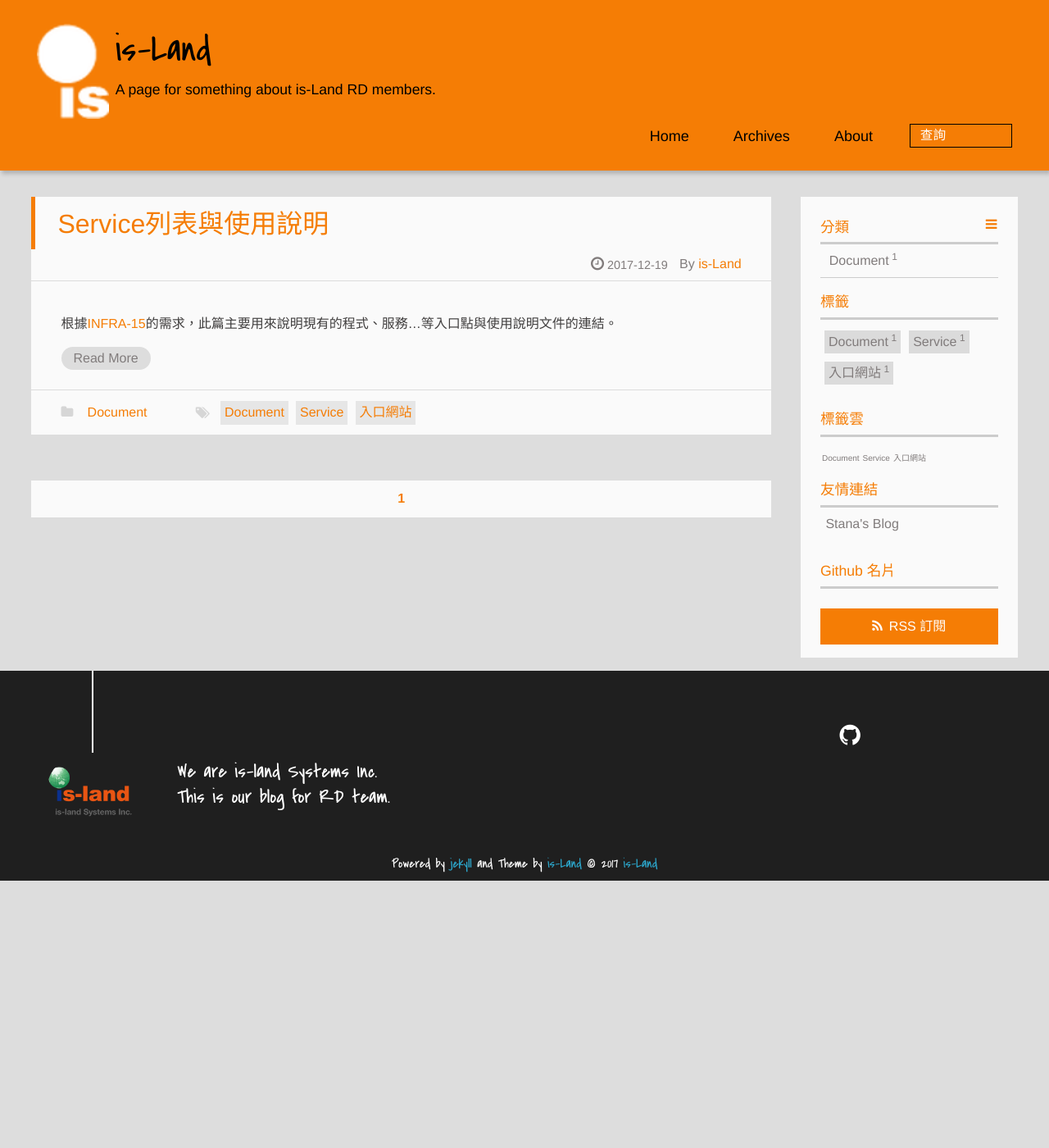
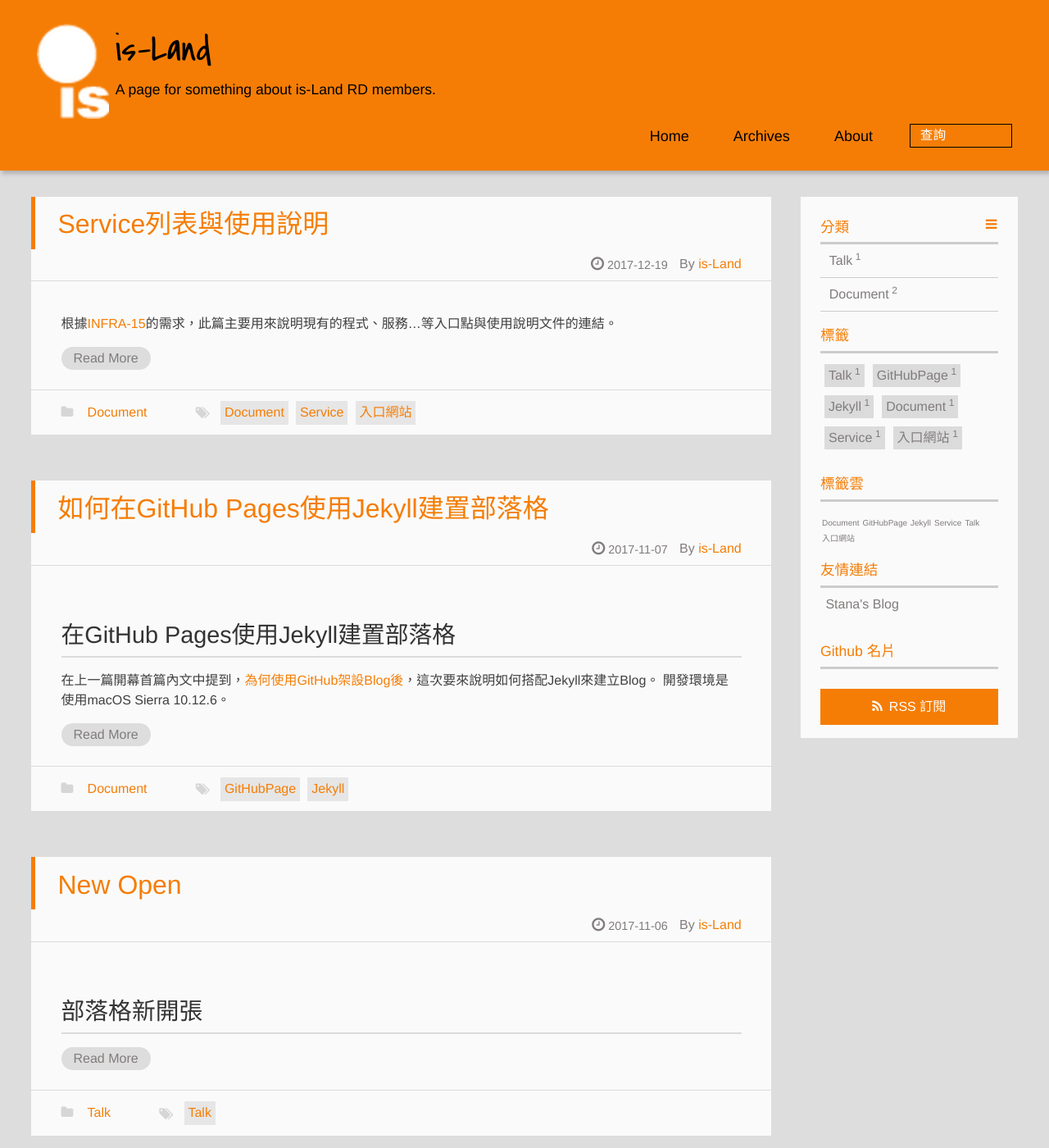
Before and after one commit to is-land/is-land.github.io, a Jekyll site: the page built from index.html, in a window 1280 px wide and 1400 px high. Shown: the whole window at 82% size. Built offline with Jekyll 4.4.1, drawn with Linux system fonts in a browser that asks for light colours; a script that is not in the unit is left out; the list of posts is cut into pages by our own code; some of the changed lines change nothing that is shown.

Commit message:
Adding two posts

````diff
--- a/_includes/_partial/post/header.html
+++ b/_includes/_partial/post/header.html
@@ -9,6 +9,7 @@
 		<a href="https://plus.google.com/{{ site.author.google_plus }}?rel=author" title="{{ site.author.name }}" target="_blank" itemprop="author">{{ site.author.name }}</a>
 		{% else %}
 		<a href="{{ site.baseurl }}/about" title="{{ site.author.name }}" target="_blank" itemprop="author">{{ site.author.name }}</a>
+        <!--<a href="{{ site.baseurl }}/about" title="{{ site.page.author }}" target="_blank" itemprop="author">{{ site.page.author }}</a>-->
 		{% endif %}
   <p class="article-time">
     <time datetime="{{ item.date }}" itemprop="datePublished"> {{ lang.datepublished }} {{ item.date | date: "%F" }}</time>
--- /dev/null
+++ b/_posts/2017-11-06-new-open.md
@@ -0,0 +1,33 @@
+---
+layout:     post
+title:      "New Open"
+subtitle:   "The first post of the blog."
+author:     "Yung-An"
+tags:
+- Talk
+categories: Talk
+description: 閒聊
+---
+
+# 部落格新開張
+
+從事軟體~~_攻城獅_~~工程師以來，累積了超多的技術債，為了督促自己~~_每天還債_~~研究技術，順便紀錄哪些東西已經看過，故選擇blog的方式來提醒自己。
+
+但是，就是這個但是，身為一個每天與 [`Git`][gitwiki_eng]、[`Markdown`][markdownwiki_eng] 離不開的工程師，寫部落格如果能結合這兩個東西就太好了。
+
+技術與平台的日新月異幫我解決了這個困擾。由[GitHub](https://github.com/)推出的[GitHub Pages](https://help.github.com/articles/using-jekyll-as-a-static-site-generator-with-github-pages/)支援[Jekyll](https://github.com/jekyll/jekyll)，使用這兩個搭配組合來撰寫blog，還可以自己排版真的是一舉數得！
+
+那為什麼不用現成的blog平台來撰寫呢？除了上述的需要支援Git與Markdown以外，還有下述幾個考量的點：
+1. 廣告很煩人
+2. 能客製化的範圍有限
+3. 某些國家的人要翻牆才能看到
+4. ~~可以讓github綠點增加~~
+
+可能有人會說免費平台，給播廣告是天經地義的，這見仁見智啦。
+客製化的話可以整個blog都是滿滿的大平台，只要有辦法使用現有的前端套件JS、Bootstrap等等，非常自由！
+再來就是GitHub被封的機率，相對某些專門放置部落格的平台低很多，可以讓比較多的人找到資訊！
+
+下一篇會來介紹如何在GitHub Pages上，搭配Jekyll進行blog配置，敬請期待！
+
+[gitwiki_eng]: https://en.wikipedia.org/wiki/Git       "Git on wiki"
+[markdownwiki_eng]: https://en.wikipedia.org/wiki/Markdown  "Markdown on wiki"
--- /dev/null
+++ b/_posts/2017-11-07-githubpage-with-jekyll.md
@@ -0,0 +1,169 @@
+---
+layout:     post
+title:      "如何在GitHub Pages使用Jekyll建置部落格"
+subtitle:   "Using Jekyll as a static site generator with GitHub Pages."
+author:     "Yung-An"
+tags:
+- GitHubPage
+- Jekyll
+categories: Document
+description: Jekyll使用教學
+---
+
+<h1>在GitHub Pages使用Jekyll建置部落格</h1>
+在上一篇開幕首篇內文中提到，[為何使用GitHub架設Blog後][newopen]，這次要來說明如何搭配Jekyll來建立Blog。
+開發環境是使用macOS Sierra 10.12.6。
+
+---
+<h3 id="why_jekyll">為何是Jekyll?</h3>
+由於GitHub Page只能放置靜態網站，GitHub Page也支援Jekyll，說明文件也非常豐富，所以就選它啦！完整的介紹請看這裡：[Using Jekyll as a static site generator with GitHub Pages][jekyll_on_githubpage]
+
+在安裝Jekyll前，必須確認電腦是否已經安裝了下列的工具：
+* [`Ruby`][ruby]
+* [`Gem`][gem]
+
+如果假設你的環境已經安裝Jekyll，可以跳過直接跳到[建置blog](#new_blog)。
+
+---
+<h3 id="install_ruby">安裝Ruby</h3>
+由於Ruby在macOS已經內建就不用安裝了。
+Windows使用者請參考[`RubyInstall`][rubyinstall_wins]。
+linux/UNIX作業系統可以使用[`rbenv`][rbenv] 或 [`RVM`][RVM]，或是直接使用`yum install`等系統指令安裝。
+
+安裝完畢後，執行下列指令確認是否安裝成功。
+```bash
+ruby -v
+```
+
+如果出現類似下列的訊息表示已經安裝成功了:
+```bash
+ruby 2.4.2p198 (2017-09-14 revision 59899) [x86_64-darwin16]
+```
+---
+<h3 id="install_gem">安裝Gem</h3>
+Gem是Ruby的一個套件安裝與管理的套件，Jekyll必須透過Gem來安裝與管理。
+如果已經成功安裝Ruby，Gem也會同時被安裝。
+
+確認Gem是否正常運作：
+```bash
+gem -v
+```
+如果正常運作，會顯示出版本號碼。以作者撰寫文章時所使用的Gem版本為 : **2.6.14**
+
+現在來讓我們更新Gem吧！
+```bash
+gem update --system
+```
+經過一連串的更新後，如果沒出現錯誤訊息就可以開始安裝Jekyll了。
+
+---
+<h3 id="install_jekyll">安裝Jekyll</h3>
+要使用[`Jekyll`][jekyll]初始化一個blog的檔案架構，當然要先安裝Jekyll。
+
+使用下列指令來安裝Jekyll:
+```bash
+gem install jekyll
+```
+安裝完畢後，使用下列指令測試是否安裝成功：
+```bash
+jekyll -v
+```
+如果成功會顯示Jekyll版本號碼，以作者撰寫文章時所使用的版本為 : **jekyll 3.6.2**
+
+---
+<h3 id="new_blog">建置你的部落格</h3>
+如果進行到這個步驟，相信你已經安裝好Jekyll。
+首先我們要先使用jekyll建立並初始化一個新blog專案，並且進入blog專案資料夾內：
+
+```bash
+jekyll new myblog #建立並初始化一個新blog專案
+cd myblog         #進入blog專案資料夾
+```
+
+如果成功會出現下面的訊息：
+```bash
+Running bundle install in /Volumes/Sdhd/Documents/project/mathsigit/github/test...
+  Bundler: The dependency tzinfo-data (>= 0) will be unused by any of the platforms Bundler is installing for. Bundler is installing for ruby but the dependency is only for x86-mingw32, x86-mswin32, x64-mingw32, java. To add those platforms to the bundle, run `bundle lock --add-platform x86-mingw32 x86-mswin32 x64-mingw32 java`.
+  Bundler: Fetching gem metadata from https://rubygems.org/...........
+  Bundler: Fetching gem metadata from https://rubygems.org/.
+  Bundler: Resolving dependencies...
+  Bundler: Fetching public_suffix 3.0.1
+  Bundler: Installing public_suffix 3.0.1
+  Bundler: Using addressable 2.5.2
+  Bundler: Using bundler 1.16.0
+  ...
+```
+
+Blog專案資料夾結構如下：
+```bash
+-rw-r--r--  1 stana  staff   398B Nov 10 00:16 404.html
+-rw-r--r--  1 stana  staff   937B Nov 10 00:16 Gemfile
+-rw-r--r--  1 stana  staff   1.3K Nov 10 00:17 Gemfile.lock
+-rw-r--r--  1 stana  staff   1.6K Nov 10 00:16 _config.yml
+drwxr-xr-x  3 stana  staff   102B Nov 10 00:16 _posts
+-rw-r--r--  1 stana  staff   539B Nov 10 00:16 about.md
+-rw-r--r--  1 stana  staff   213B Nov 10 00:16 index.md
+```
+可以清楚看到基本上都是由Markdown組成，當然你也可以使用`.html`檔案格式來撰寫你的網頁！
+
+接下來可以啟動jekyll server來瀏覽我們的blog啦！
+```bash
+jekyll serve
+```
+如果server啟動成功會出現下列訊息：
+```bash
+Configuration file: /Volumes/Sdhd/Documents/project/mathsigit/github/test/_config.yml
+            Source: /Volumes/Sdhd/Documents/project/mathsigit/github/test
+       Destination: /Volumes/Sdhd/Documents/project/mathsigit/github/test/_site
+ Incremental build: disabled. Enable with --incremental
+      Generating...
+                    done in 0.52 seconds.
+ Auto-regeneration: enabled for '/Volumes/Sdhd/Documents/project/mathsigit/github/test'
+    Server address: http://127.0.0.1:4000/
+  Server running... press ctrl-c to stop.
+```
+打開瀏覽器後在網址列輸入`http://127.0.0.1:4000/`看到你的部落格啦（撒花）
+![Photo not found][jekyll_init_photo]
+
+---
+<h3 id="create_post">新增文章</h3>
+Blog專案結構中可以看到一個叫做_posts的資料夾，Blog內所有的文章都會存放在裡面，檔案名稱都是以year-month-day-name來顯示，副檔名可以使用`.markdown` 或是 `.md`。
+
+---
+<h3 id="ui_for_blog">美化你的Blog</h3>
+使用Jekyll所建置出來的網站雖然是靜態網站，但由於Jekyll有超多的Plugin可以使用，例如站內搜尋、建立文章tag等等功能..都有，跟動態網站可以達到的功能已經相差不遠。再加上Bootstrap加持下，個人專屬的部落格要多花俏就有多花俏。
+
+那如果都不會寫JS、Bootstrap的話，該怎麼辦？！
+沒關係！這一點靠著社群的支援也可以快速讓Blog瞬間美感上升！
+
+在 [jekyll / jekyll][jekyll_themes] 的GitHub REPO 提供了眾多主題(Themes)可以選擇，可以先點選demo查看後，再決定要下載哪個喜歡的主題。下載檔案後解壓縮就是一個Jekyll的專案，修改專案內的個人資訊後(例如：Email、GitHub帳號等等)，可以搭配先前提到的指令:`jekyll serve` 查看Blog修改的內容是否與期望的相符合。
+
+---
+<h3 id="push_blog">上傳Blog</h3>
+首先要有GitHub帳號，建立repository，將其屬性設定為GitHub Page。詳細操作內容可以看這裡[GitHub Pages][github_pages_url]。
+
+接著使用下列指令即可將Blog上傳至GitHub repository囉。
+```bash
+git init
+git add .
+git commit -m "Initial commit"
+git remote add origin youruser@yourserver.com:/path/to/my_project.git
+git push origin master
+```
+
+接個就可以在 `https://username.github.io`[1]看到剛剛上傳的內容。
+
+Note:
+[1] username為你在GitHub的帳號。
+
+[newopen]: /blog_page/2017/11/06/new-open/
+[jekyll_on_githubpage]: https://help.github.com/articles/using-jekyll-as-a-static-site-generator-with-github-pages/
+[jekyll]: https://jekyllrb.com/ "Jekyll Web Site."
+[ruby]: https://www.ruby-lang.org/ "Ruby Web Site."
+[gem]: http://guides.rubygems.org/what-is-a-gem/ "What is Gem?"
+[rubyinstall_wins]: https://rubyinstaller.org/ "How to install ruby on windows?"
+[rbenv]: https://github.com/rbenv/rbenv "How to install ruby on linux/UNIX?"
+[RVM]: http://rvm.io/ "How to install ruby on linux/UNIX?"
+[jekyll_init_photo]: ../../../../img/jekyll-init-page.png
+[jekyll_themes]: https://github.com/jekyll/jekyll/wiki/Themes
+[github_pages_url]: https://pages.github.com
````
